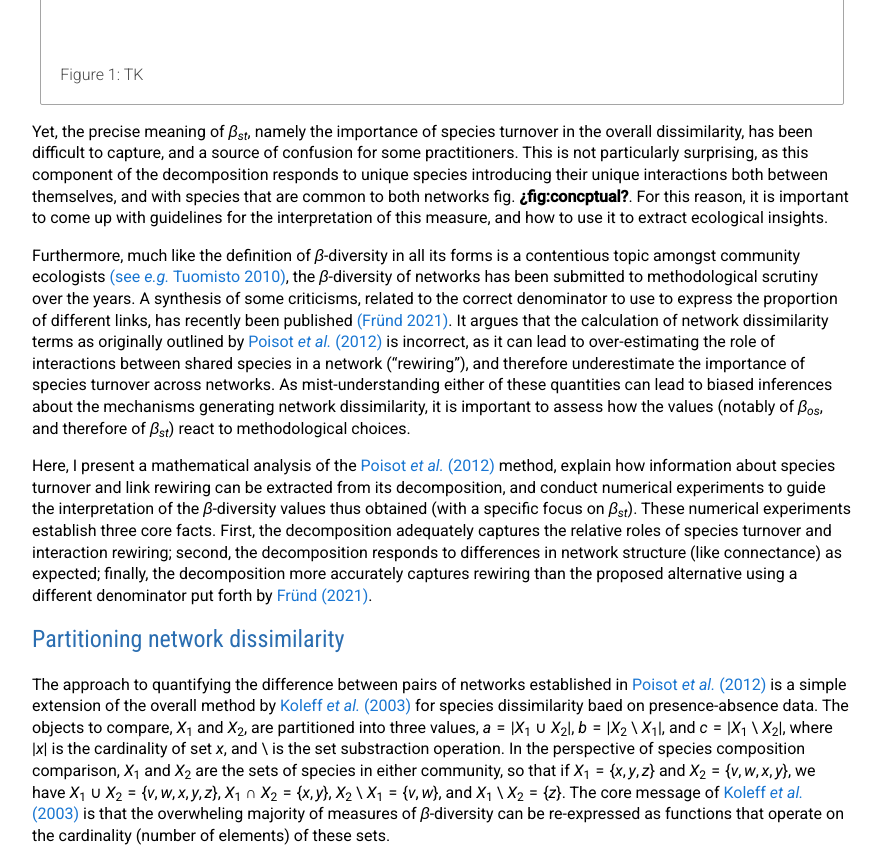
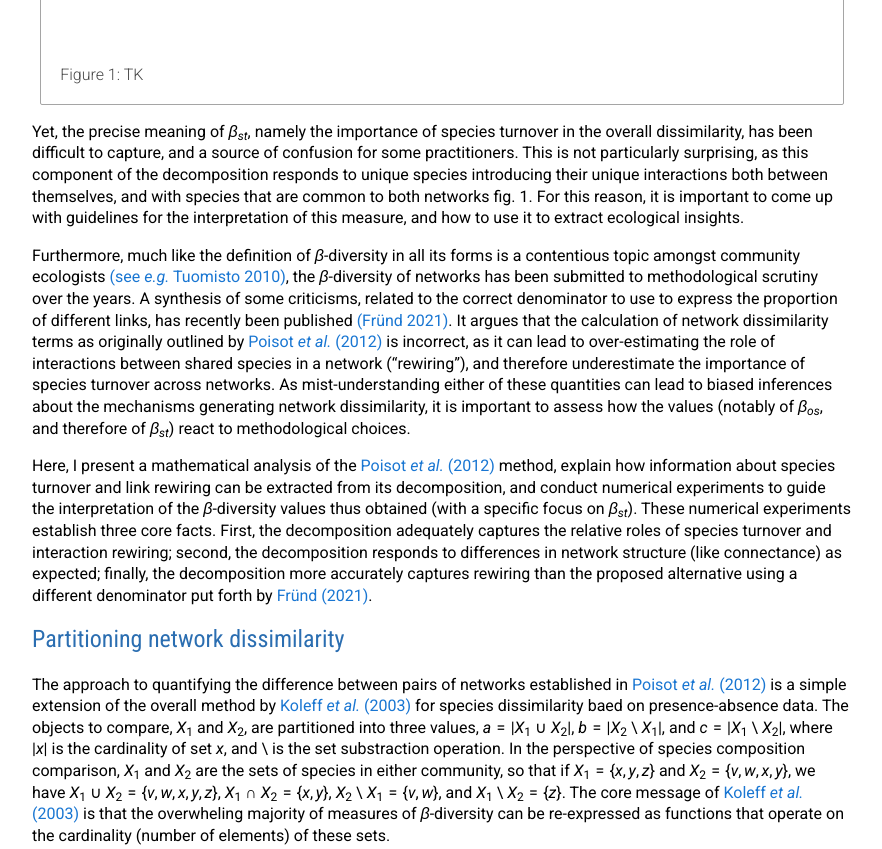
Before and after one commit to PoisotLab/ms_betadiversity_response, a plain HTML site: page index.html in a window 1280 px wide. Shown: the part 1540-2389 px from the top of the page, without its empty margins (198-1080 px from the left). Drawn offline with nearby package versions, Linux system fonts and the light colour scheme; a script that the page names is missing.

Commit message:
Deploying to gh-pages from @ PoisotLab/ms_betadiversity_response@47163354c060412ccb1b62ee807bba3ef6e0340f 🚀

```diff
--- a/index.html
+++ b/index.html
@@ -202,7 +202,7 @@
             <figure>
             <img src="figures/betadiv_response_figure.png" id="fig:conceptual" alt="Figure 1: TK" /><figcaption aria-hidden="true">Figure 1: TK</figcaption>
             </figure>
-            <p>Yet, the precise meaning of <span class="math inline"><em>β</em><sub><em>s</em><em>t</em></sub></span>, namely the importance of species turnover in the overall dissimilarity, has been difficult to capture, and a source of confusion for some practitioners. This is not particularly surprising, as this component of the decomposition responds to unique species introducing their unique interactions both between themselves, and with species that are common to both networks fig. <strong>¿fig:concptual?</strong>. For this reason, it is important to come up with guidelines for the interpretation of this measure, and how to use it to extract ecological insights.</p>
+            <p>Yet, the precise meaning of <span class="math inline"><em>β</em><sub><em>s</em><em>t</em></sub></span>, namely the importance of species turnover in the overall dissimilarity, has been difficult to capture, and a source of confusion for some practitioners. This is not particularly surprising, as this component of the decomposition responds to unique species introducing their unique interactions both between themselves, and with species that are common to both networks fig. 1. For this reason, it is important to come up with guidelines for the interpretation of this measure, and how to use it to extract ecological insights.</p>
             <p>Furthermore, much like the definition of <span class="math inline"><em>β</em></span>-diversity in all its forms is a contentious topic amongst community ecologists <span class="citation" data-cites="Tuomisto2010DivBet">(see <em>e.g.</em> Tuomisto 2010)</span>, the <span class="math inline"><em>β</em></span>-diversity of networks has been submitted to methodological scrutiny over the years. A synthesis of some criticisms, related to the correct denominator to use to express the proportion of different links, has recently been published <span class="citation" data-cites="Frund2021DisSpe">(Fründ 2021)</span>. It argues that the calculation of network dissimilarity terms as originally outlined by <span class="citation" data-cites="Poisot2012DisSpe">Poisot <em>et al.</em> (2012)</span> is incorrect, as it can lead to over-estimating the role of interactions between shared species in a network (“rewiring”), and therefore underestimate the importance of species turnover across networks. As mist-understanding either of these quantities can lead to biased inferences about the mechanisms generating network dissimilarity, it is important to assess how the values (notably of <span class="math inline"><em>β</em><sub><em>o</em><em>s</em></sub></span>, and therefore of <span class="math inline"><em>β</em><sub><em>s</em><em>t</em></sub></span>) react to methodological choices.</p>
             <p>Here, I present a mathematical analysis of the <span class="citation" data-cites="Poisot2012DisSpe">Poisot <em>et al.</em> (2012)</span> method, explain how information about species turnover and link rewiring can be extracted from its decomposition, and conduct numerical experiments to guide the interpretation of the <span class="math inline"><em>β</em></span>-diversity values thus obtained (with a specific focus on <span class="math inline"><em>β</em><sub><em>s</em><em>t</em></sub></span>). These numerical experiments establish three core facts. First, the decomposition adequately captures the relative roles of species turnover and interaction rewiring; second, the decomposition responds to differences in network structure (like connectance) as expected; finally, the decomposition more accurately captures rewiring than the proposed alternative using a different denominator put forth by <span class="citation" data-cites="Frund2021DisSpe">Fründ (2021)</span>.</p>
             <h2 id="partitioning-network-dissimilarity">Partitioning network dissimilarity</h2>
```
Also changed, not shown: 8 other files.
